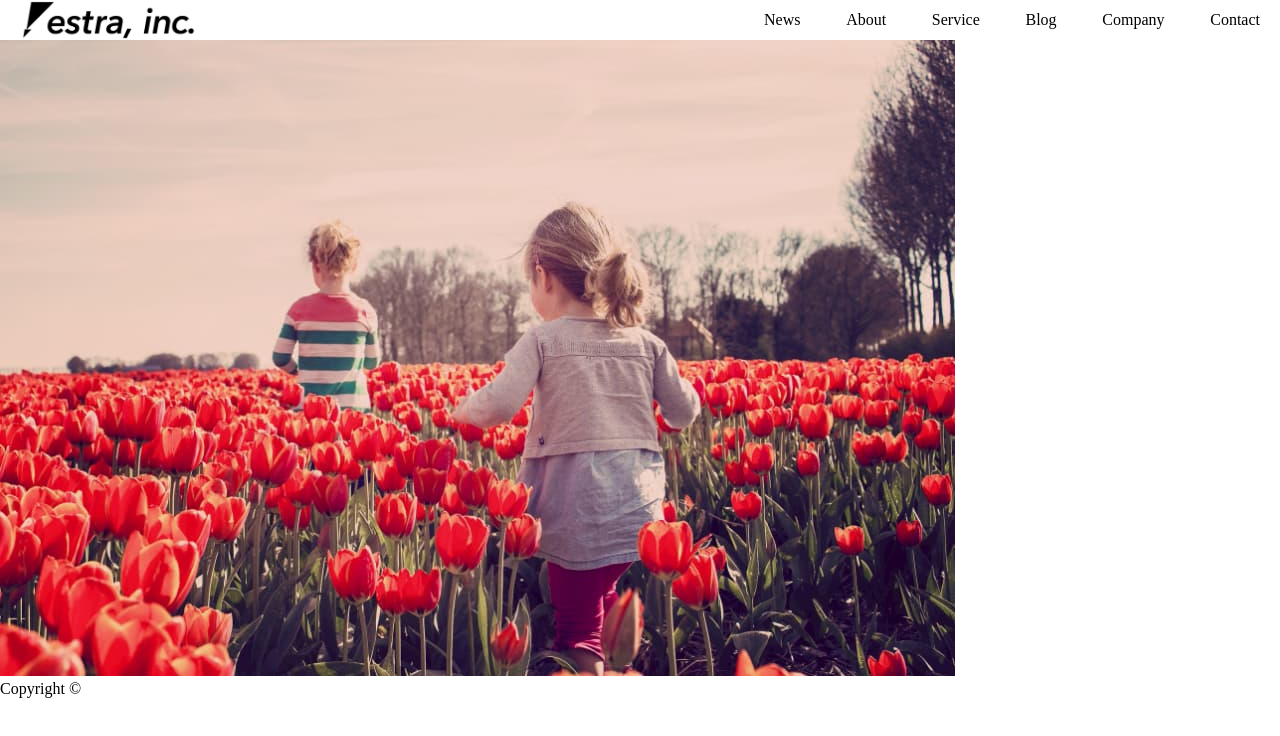
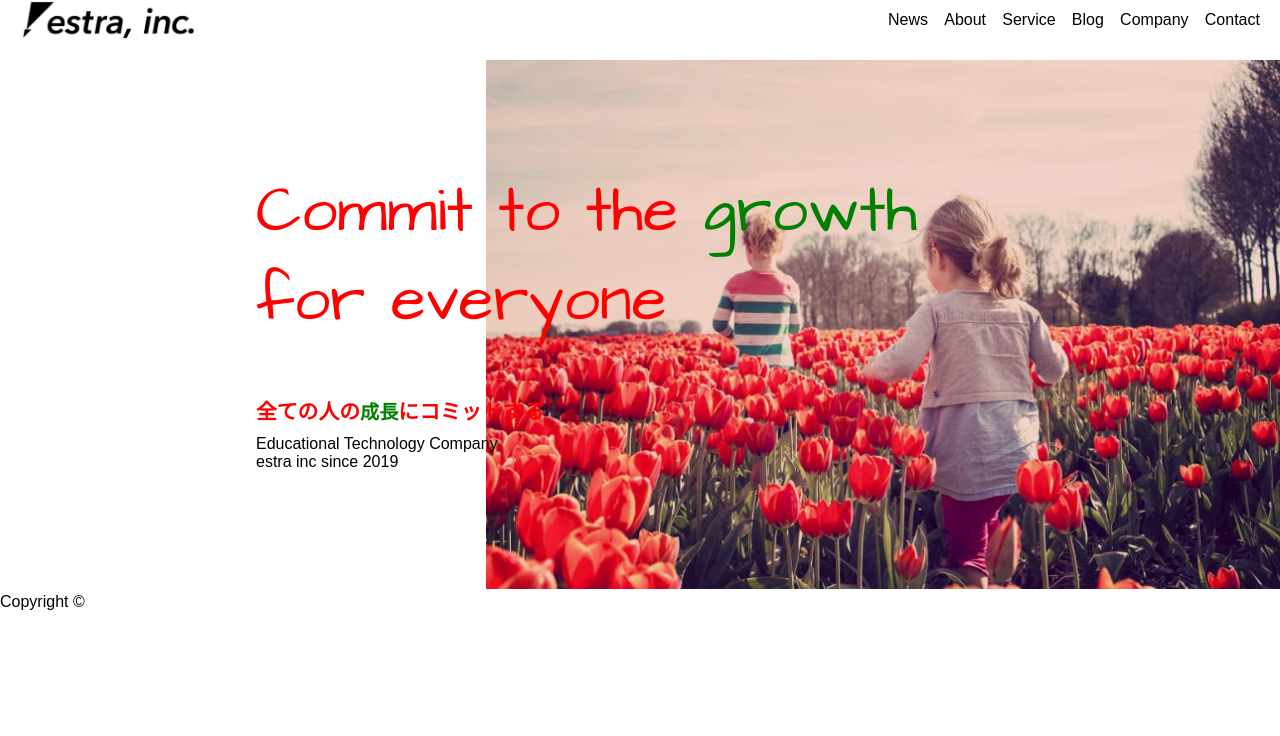
Before and after one commit to tomoyahiroe/20221002hiroe, a website: page index.html in a window 1280 px wide. Drawn offline with Linux system fonts and the light colour scheme; some packages are replaced by stand-ins of ours.

Commit message:
feat: topview

```diff
--- a/index.html
+++ b/index.html
@@ -6,6 +6,12 @@
     <title>estra, inc.</title>
     <link rel="stylesheet" href="https://unpkg.com/ress/dist/ress.min.css" />
     <link rel="stylesheet" href="./style.css" />
+    <link rel="preconnect" href="https://fonts.googleapis.com" />
+    <link rel="preconnect" href="https://fonts.gstatic.com" crossorigin />
+    <link
+      href="https://fonts.googleapis.com/css2?family=Architects+Daughter&family=Noto+Sans+JP:wght@300;500&display=swap"
+      rel="stylesheet"
+    />
   </head>
   <body>
     <header>
@@ -21,11 +27,28 @@
     </header>
     <main>
       <div class="topview">
-        <div class="topview__copy"></div>
         <div class="topview__image">
           <img src="img/firstview.jpg" alt="firstview" />
         </div>
+        <div class="topview__text">
+          <div class="topview__text--title">
+            Commit to the <span>growth</span><br />for everyone
+          </div>
+          <div class="topview__text--subtitle">
+            全ての人の<span>成長</span>にコミットする
+          </div>
+          <div class="topview__text--description">
+            Educational Technology Company<br />estra inc since 2019
+          </div>
+        </div>
       </div>
+      <div class="news"></div>
+      <div class="about"></div>
+      <div class="service"></div>
+      <div class="blog"></div>
+      <div class="company"></div>
+      <div class="linkimages"></div>
+      <div class="contact"></div>
     </main>
     <footer>
       <div class="footer__copyright">Copyright &copy;</div>
--- a/style.css
+++ b/style.css
@@ -1,7 +1,10 @@
+/* common ----------------------------------------*/
 * {
   font-size: 16px;
+  font-family: "Noto Sans JP light", sans-serif;
 }
 
+/* header ----------------------------------------*/
 header {
   margin: 0 20px;
   display: flex;
@@ -11,9 +14,53 @@ header {
   height: 40px;
 }
 .header__nav {
-  width: 40%;
+  width: 30%;
   display: flex;
   justify-content: space-between;
   align-items: center;
   list-style-type: none;
 }
+
+/* topview ---------------------------------------*/
+.topview {
+  margin-top: 20px;
+  position: relative;
+}
+.topview__image {
+  width: fit-content;
+  margin: 0 0 0 auto;
+}
+.topview__image > img {
+  width: 62vw;
+}
+.topview__text {
+  position: absolute;
+  top: 20%;
+  left: 20%;
+}
+.topview__text--title {
+  font-size: 4rem;
+  font-family: "Architects Daughter", cursive;
+  color: red;
+}
+.topview__text--title > span {
+  font-size: 4rem;
+  font-family: "Architects Daughter", cursive;
+  color: green;
+}
+.topview__text--subtitle {
+  font-size: 1.3rem;
+  font-family: "Noto Sans JP", sans-serif;
+  font-weight: bold;
+  color: red;
+  margin-top: 50px;
+}
+.topview__text--subtitle > span {
+  font-size: 1.2rem;
+  font-family: "Noto Sans JP", sans-serif;
+  font-weight: bold;
+  color: green;
+}
+.topview__text--description {
+  margin-top: 10px;
+}
```
